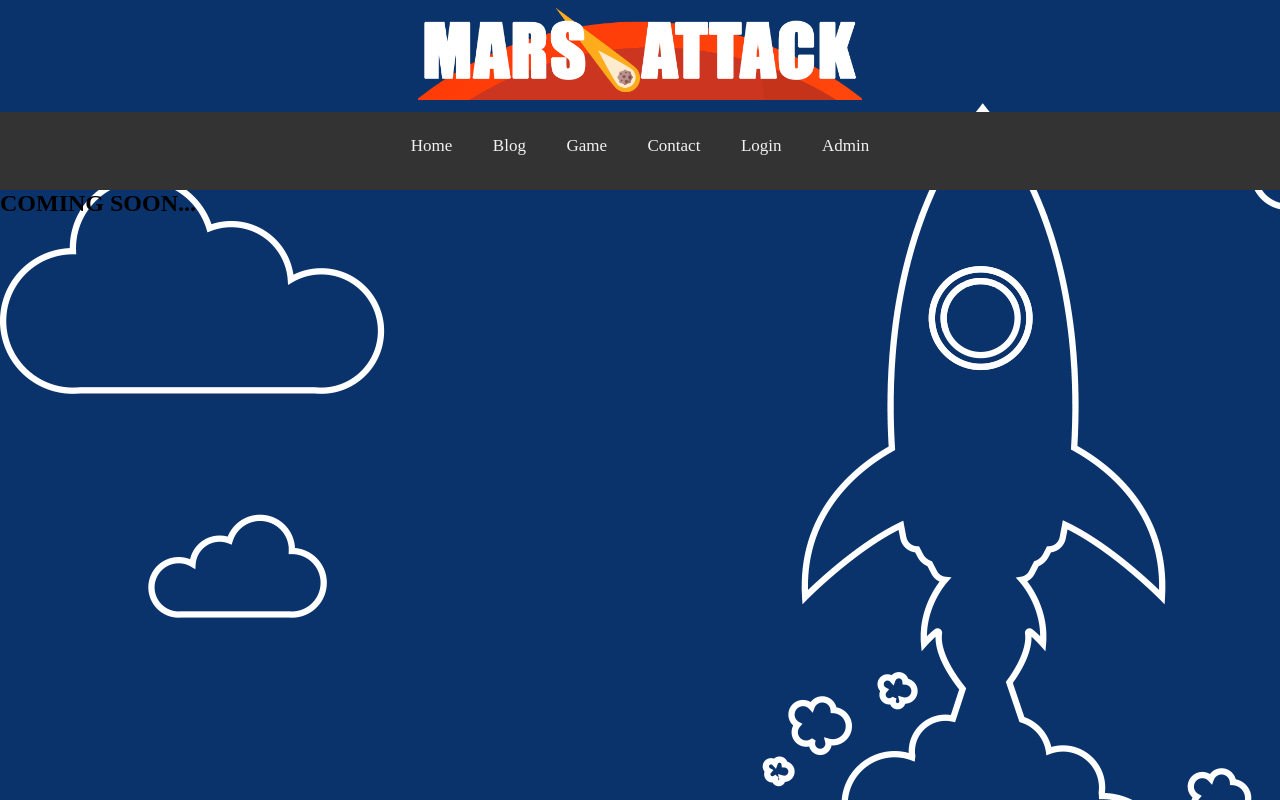
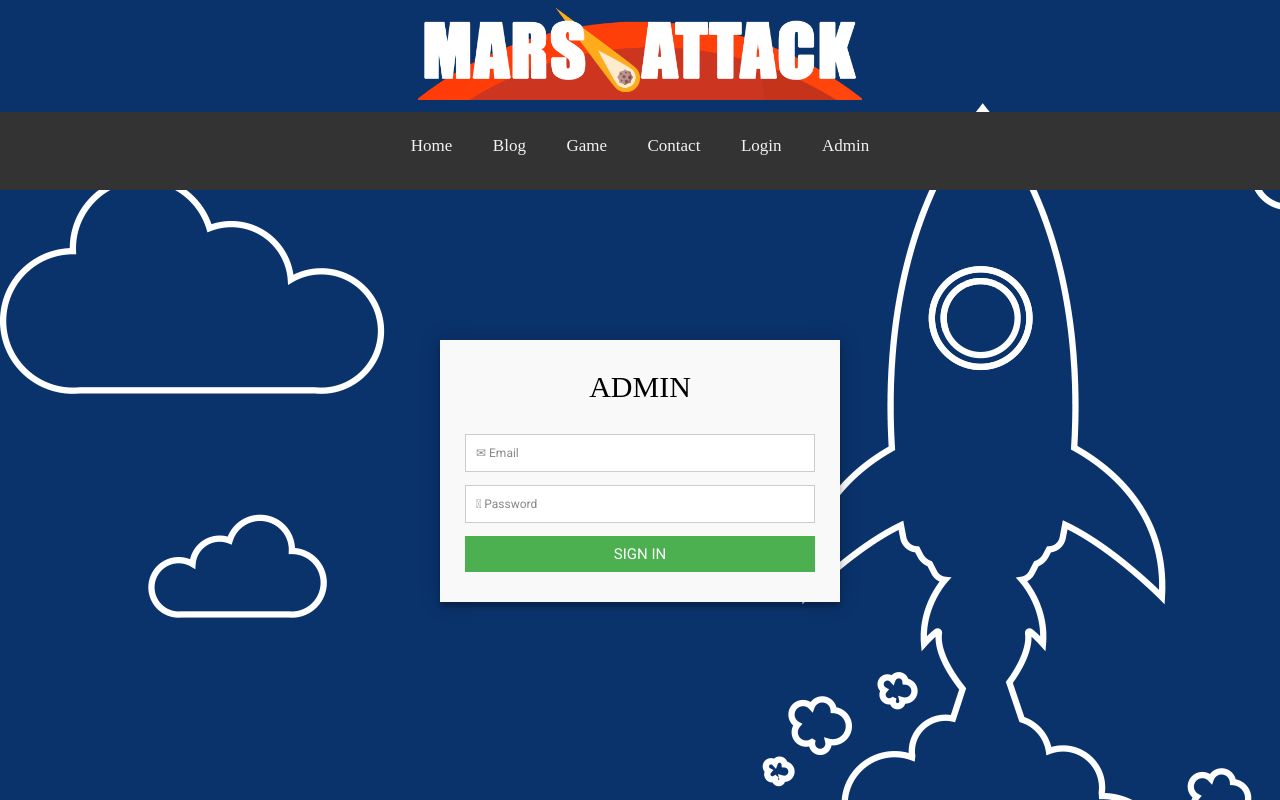
Before and after one commit to altasismail/mars-attack, a PHP site: page /admin.php in a window 1280 px wide. Run offline with PHP 8.4, Linux system fonts and the light colour scheme.

Commit message:
added form for admin page

```diff
--- a/assets/css/aydin.css
+++ b/assets/css/aydin.css
@@ -315,6 +315,139 @@ fieldset {
 
 /*
 
-  .....
+  Admin Login Page Codes
 
 */
+
+@import url(https://fonts.googleapis.com/css?family=Roboto:400,300,600,400italic);
+* {
+  margin: 0;
+  padding: 0;
+  box-sizing: border-box;
+  -webkit-box-sizing: border-box;
+  -moz-box-sizing: border-box;
+  -webkit-font-smoothing: antialiased;
+  -moz-font-smoothing: antialiased;
+  -o-font-smoothing: antialiased;
+  font-smoothing: antialiased;
+  text-rendering: optimizeLegibility;
+}
+
+.aydnAdminContainer {
+  max-width: 400px;
+  width: 100%;
+  margin: 0 auto;
+  position: relative;
+}
+
+#aydnAdminForm input[type="email"],
+#aydnAdminForm input[type="password"],
+#aydnAdminForm input[type="submit"] {
+  font: 400 12px/16px "Roboto", Helvetica, Arial, sans-serif;
+}
+
+#aydnAdminForm {
+  background: #F9F9F9;
+  padding: 25px;
+  margin: 150px 0;
+  box-shadow: 0 0 20px 0 rgba(0, 0, 0, 0.2), 0 5px 5px 0 rgba(0, 0, 0, 0.24);
+}
+
+#aydnAdminForm h2 {
+  display: block;
+  font-size: 30px;
+  font-weight: 300;
+  margin-bottom: 10px;
+}
+
+#aydnAdminForm h2 {
+  margin: 5px 0 15px;
+  display: block;
+  font-size: 30px;
+  font-weight: 400;
+  text-align: center;
+}
+
+fieldset {
+  border: medium none !important;
+  margin: 0 0 10px;
+  min-width: 100%;
+  padding: 0;
+  width: 100%;
+}
+
+#aydnAdminForm input[type="email"],
+#aydnAdminForm input[type="password"] {
+  width: 100%;
+  border: 1px solid #ccc;
+  background: #FFF;
+  margin: 0 0 5px;
+  padding: 10px;
+}
+
+#aydnAdminForm input[type="email"]:hover,
+#aydnAdminForm input[type="password"]:hover {
+  -webkit-transition: border-color 0.3s ease-in-out;
+  -moz-transition: border-color 0.3s ease-in-out;
+  transition: border-color 0.3s ease-in-out;
+  border: 1px solid #aaa;
+}
+
+#aydnAdminForm input[type="submit"] {
+  cursor: pointer;
+  width: 100%;
+  border: none;
+  background: #4CAF50;
+  color: #FFF;
+  margin: 0 0 5px;
+  padding: 10px;
+  font-size: 15px;
+}
+
+#aydnAdminForm input[type="submit"]:hover {
+  background: #43A047;
+  -webkit-transition: background 0.3s ease-in-out;
+  -moz-transition: background 0.3s ease-in-out;
+  transition: background-color 0.3s ease-in-out;
+}
+
+#aydnAdminForm input[type="submit"]:active {
+  box-shadow: inset 0 1px 3px rgba(0, 0, 0, 0.5);
+}
+
+#aydnAdminForm input:focus {
+  outline: 0;
+  border: 1px solid #aaa;
+}
+
+#aydnAdminForm input[type="email"] {
+  margin-top: 15px;
+}
+
+#aydnAdminForm input[type="password"],
+#aydnAdminForm input[type="submit"] {
+  margin-top: 8px;
+}
+
+
+
+
+
+
+/*
+
+  Admin Login Page Codes !!!!!
+
+*/
+
+
+/*
+  ==============================================
+*/
+
+
+/*
+
+  ..................
+
+*/
--- a/php/view/section-admin.php
+++ b/php/view/section-admin.php
@@ -1,46 +1,8 @@
-<section class="general">
-
-<h1 class="comingSoon">COMING SOON...</h1>
-
-
-
-
-
-
-
-
-
-
-
-
-
-
-
-
-
-
-
-
-
-
-
-
-
-
-
-
-
-
-
-
-
-
-
-
-
-
-
-
-
-
-</section>
+<div class="aydnAdminContainer">
+    <form id="aydnAdminForm" method="post">
+        <h2 class="aydnAdminTitle">ADMIN</h2>
+        <input type="email" class="aydnAdminEmail" placeholder="&#x2709 Email"><br>
+        <input type="password" class="aydnAdminPwd" placeholder="&#xf023; Password"><br>
+        <input type="submit" class="aydnAdminButton" value="SIGN IN">
+    </form>
+</div>
--- a/php/view/section-login.php
+++ b/php/view/section-login.php
@@ -2,7 +2,7 @@
     <form id="aydnLoginForm" method="post">
         <h2 class="aydnLoginTitle">LOGIN</h2>
         <input type="email" class="aydnLoginEmail" placeholder="&#x2709 Email"><br>
-        <input type="password" class="aydnLoginPwd" placeholder="Password"><br>
+        <input type="password" class="aydnLoginPwd" placeholder="&#xf023; Password"><br>
         <input type="checkbox" class="aydnLoginRemember">
         <label for="aydnLoginRemember">Remember me</label><br>
         <input type="submit" class="aydnLoginButton" value="SIGN IN">
```
